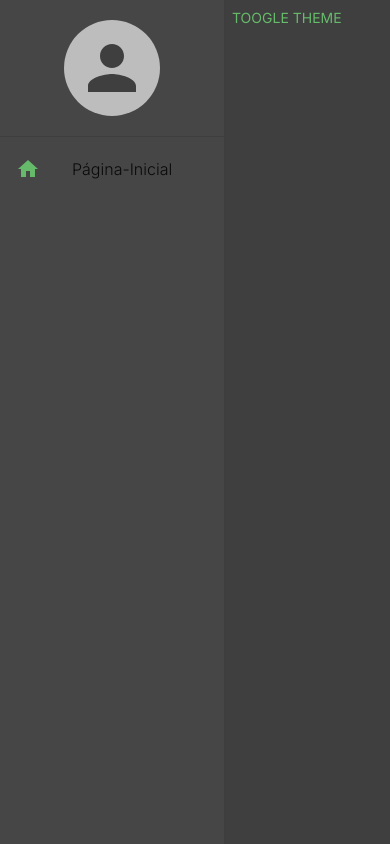
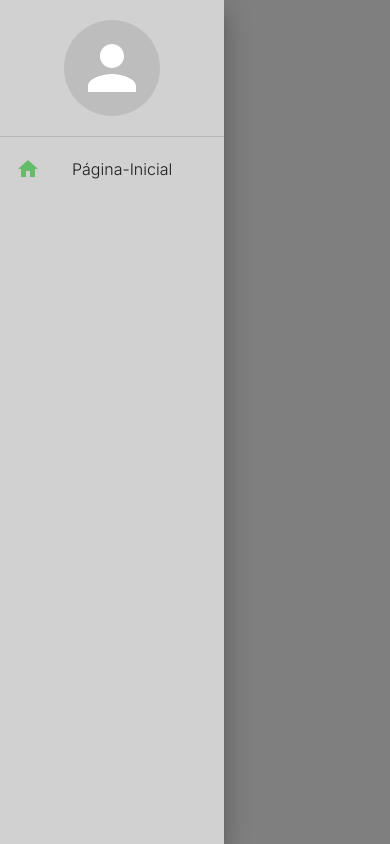
Before and after one commit to hashiraofcode/crm-comerce-sys, a React (Vite) app: page /pagina-inicial in a window 390 px wide. Both pictures are taken after a click on the button "TOOGLE THEME". Built offline with nearby package versions, Linux system fonts and the light colour scheme.

Commit message:
Feat: configure menu action

```diff
--- /dev/null
+++ b/src/Context/DrawerContext.tsx
@@ -0,0 +1,24 @@
+//HOOKS
+import { createContext, useContext, useState, type ReactNode } from 'react'
+
+// TYPES
+import type { ChildrenType, ContextDrawerProps } from '@/types'
+
+export const DrawerContext = createContext<ContextDrawerProps | null>(null)
+
+export const useDrawer = () => {
+  const object = useContext(DrawerContext)
+  if (object) return object
+}
+
+export const DrawerProvider = ({ children }: ChildrenType): ReactNode => {
+  const [isOpen, setIsOpen] = useState<boolean>(false)
+  const toggleDrawer = () => {
+    setIsOpen((prev) => !prev)
+  }
+  return (
+    <DrawerContext.Provider value={{ isOpen, toggleDrawer }}>
+      {children}
+    </DrawerContext.Provider>
+  )
+}
--- /dev/null
+++ b/src/Context/index.ts
@@ -0,0 +1,2 @@
+export * from './DrawerContext'
+export * from './themeContext'
--- a/src/components/menuComponent.tsx
+++ b/src/components/menuComponent.tsx
@@ -1,8 +1,8 @@
-// HOOKS
-//import { useState } from 'react'
-//TYPES
+// CONTEXT
+import { useDrawer } from '@/Context'
+//TYPES AND HOOKS
 import type { ChildrenType } from '@/types'
-import { type ReactNode } from 'react'
+import { useRef, type ReactNode, useEffect } from 'react'
 //MUI
 import {
   Avatar,
@@ -14,15 +14,30 @@ import {
   ListItemButton,
   ListItemIcon,
   ListItemText,
+  useMediaQuery,
 } from '@mui/material'
 import { useTheme } from '@mui/material'
 
 export const SideBarMenu = ({ children }: ChildrenType): ReactNode => {
   const theme = useTheme()
+  const smDown = useMediaQuery(theme.breakpoints.down('sm'))
+  const DrawerOptions = useDrawer()
+  const firstOption = useRef<HTMLDivElement | null>(null)
+
+  useEffect(() => {
+    if (DrawerOptions && firstOption.current) {
+      firstOption.current.focus()
+    }
+  }, [DrawerOptions?.isOpen])
 
   return (
     <>
-      <Drawer variant="permanent">
+      <Drawer
+        open={DrawerOptions?.isOpen}
+        onClose={() => DrawerOptions?.toggleDrawer()}
+        variant={smDown ? 'temporary' : 'permanent'}
+        ref={firstOption}
+      >
         <Box
           width={theme.spacing(28)}
           height={'100%'}
@@ -55,7 +70,7 @@ export const SideBarMenu = ({ children }: ChildrenType): ReactNode => {
           </Box>
         </Box>
       </Drawer>
-      <Box minHeight={'100dvh'} marginLeft={theme.spacing(28)}>
+      <Box minHeight={'100dvh'} marginLeft={smDown ? 0 : theme.spacing(28)}>
         {children}
       </Box>
     </>
--- a/src/main.tsx
+++ b/src/main.tsx
@@ -1,12 +1,14 @@
 import { StrictMode } from 'react'
 import { createRoot } from 'react-dom/client'
 import App from './App.tsx'
-import { ThemeAppProvider } from './Context/themeContext.tsx'
+import { DrawerProvider, ThemeAppProvider } from './Context/index.ts'
 
 createRoot(document.getElementById('root')!).render(
   <StrictMode>
     <ThemeAppProvider>
-      <App />
+      <DrawerProvider>
+        <App />
+      </DrawerProvider>
     </ThemeAppProvider>
   </StrictMode>,
 )
--- a/src/pages/home.tsx
+++ b/src/pages/home.tsx
@@ -1,13 +1,14 @@
 import { Button } from '@mui/material'
-import { AppThemeContext } from '@/Context/themeContext'
+
+import { useDrawer } from '@/Context'
 
 export const Home = () => {
-  const { toggleTheme } = AppThemeContext()
+  const DrawerOptions = useDrawer()
   return (
     <>
       <Button
         onClick={() => {
-          toggleTheme()
+          DrawerOptions?.toggleDrawer()
         }}
       >
         Toogle Theme
--- /dev/null
+++ b/src/types/contextDrawerProps.d.ts
@@ -0,0 +1,4 @@
+export interface ContextDrawerProps {
+  toggleDrawer: () => void
+  isOpen: boolean
+}
--- a/src/types/index.ts
+++ b/src/types/index.ts
@@ -1,2 +1,3 @@
 export type * from './ThemeContextProps'
 export type * from './comumTypes'
+export type * from './contextDrawerProps'
```
